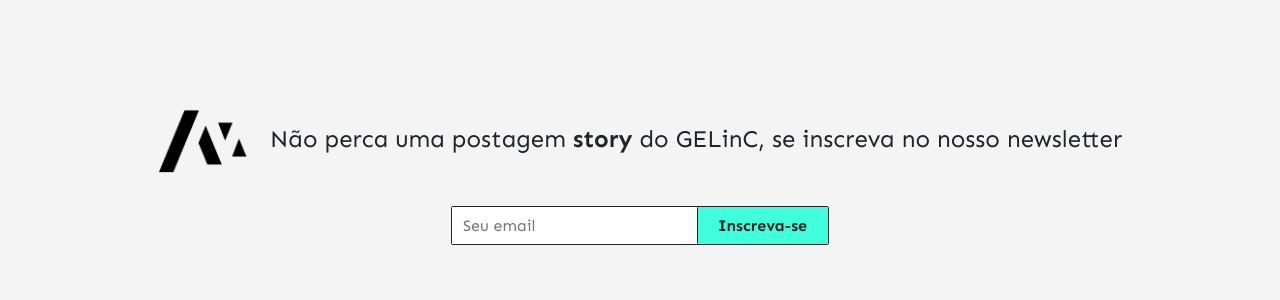
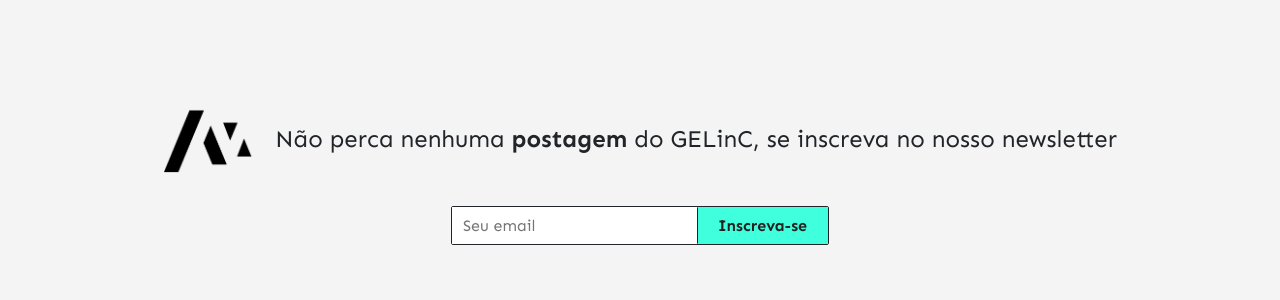
Before and after one commit to studdent-pehescamander/gelinc.github.io, a Jekyll site: the page built from index.html, in a window 1280 px wide. Shown: the part 1911-2211 px from the top of the page. Built offline with Jekyll 4.4.1, drawn with Linux system fonts in a browser that asks for light colours; nearby versions of some CDN libraries; the list of posts is cut into pages by our own code; comment, search, counter and statistics services are not loaded.

Commit message:
Update default.html

```diff
--- a/_layouts/default.html
+++ b/_layouts/default.html
@@ -100,7 +100,7 @@
     <!-- Newsletter
     ================================================== -->
     <div class="newsletter text-center">
-        <span class="h4"><img src="{{ site.baseurl }}/{{ site.logo }}" class="newsletter-logo" alt="{{site.title}}"> &nbsp; Não perca uma postagem <b>story</b> do GELinC, se inscreva no nosso newsletter</span>
+        <span class="h4"><img src="{{ site.baseurl }}/{{ site.logo }}" class="newsletter-logo" alt="{{site.title}}"> &nbsp; Não perca nenhuma <b>postagem</b> do GELinC, se inscreva no nosso newsletter</span>
         <form action="{{site.mailchimp-list}}" method="post" name="mc-embedded-subscribe-form" class="wj-contact-form validate" target="_blank" novalidate>
             <div class="mc-field-group d-inline-flex">
             <input type="email" placeholder="Seu email" name="EMAIL" class="required email" id="mce-EMAIL" autocomplete="on" required>
```
